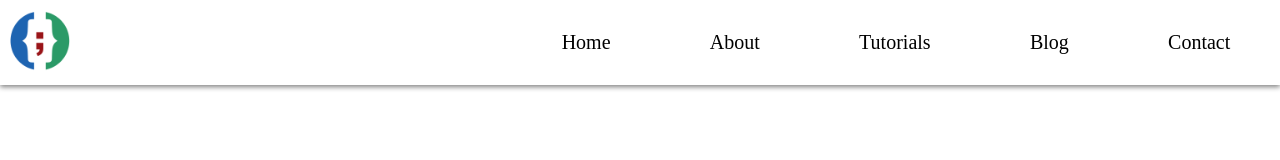
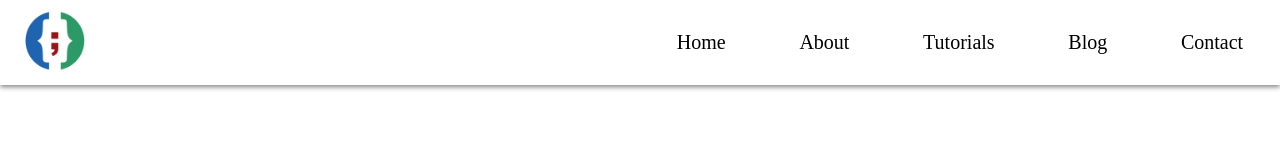
Before and after one commit to yousafsabir/NavigationalMenu_flexboxd, a plain HTML site: page index.html in a window 1280 px wide. Drawn offline with Linux system fonts and the light colour scheme.

Commit message:
finally,,,, added some margin to the logo to make it a little towars right,,,, idk if its ok to use margins in flexbox,,,, but thats working

```diff
--- a/style.css
+++ b/style.css
@@ -17,18 +17,19 @@ header {
 
 .logo-flex {
   /* outline: 1px solid grey; */
-  flex-basis: 40%;
+  flex-basis: 50%;
 }
 
 nav {
   /* outline: 1px solid grey; */
-  flex-basis: 60%;
+  flex-basis: 50%;
   display: flex;
   justify-content: space-around;
 }
 
 .logo {
   width: 80px;
+  margin-left: 15px;
 }
 
 nav a {
```
